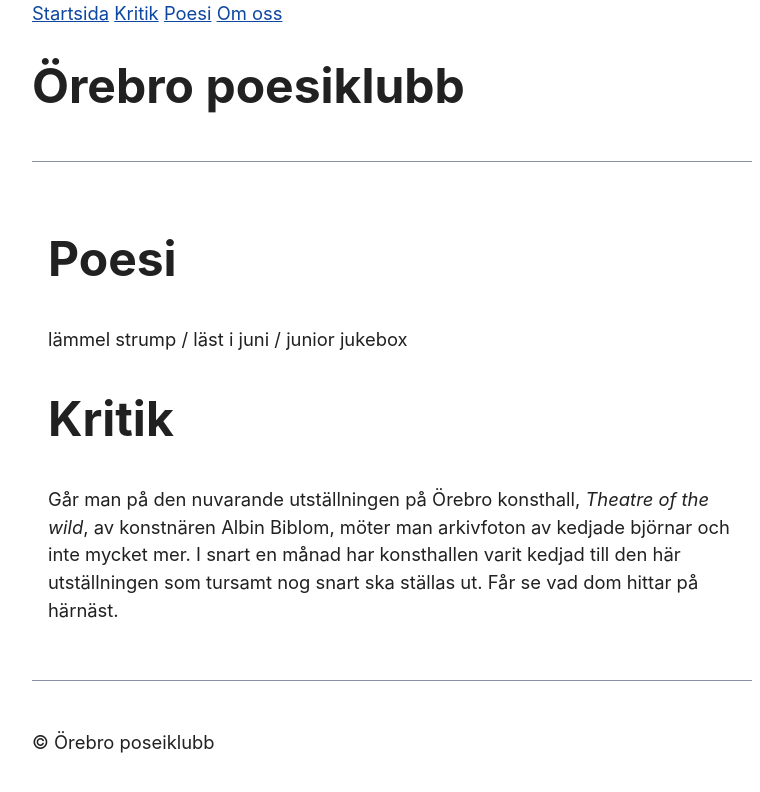
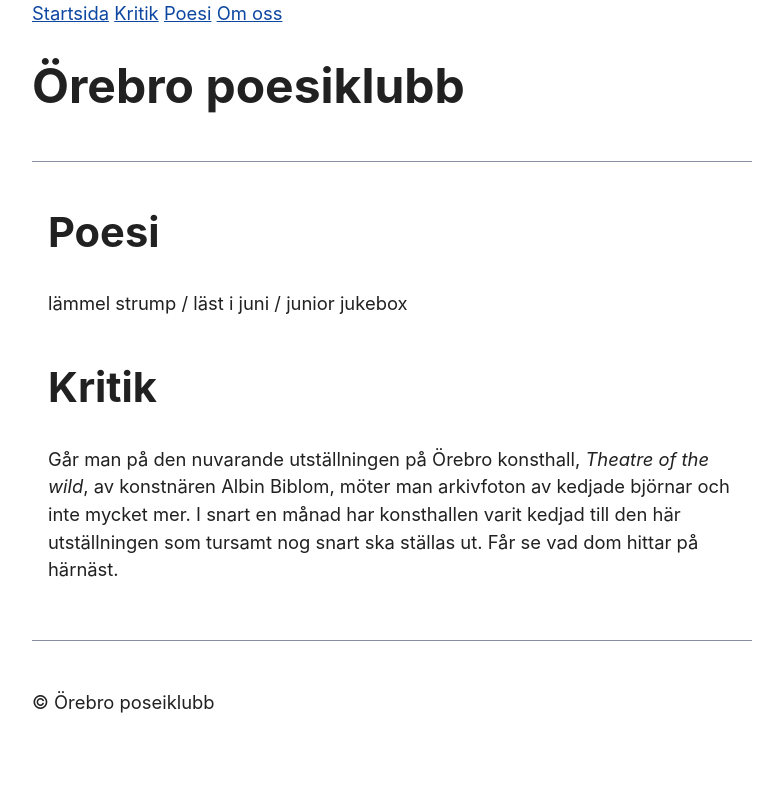
Before and after one commit to vhag/vhag.github.io, a Jekyll site: the page built from index.md, in a window 1280 px wide. Shown: the top 792 px of the page, without its empty margins (248-1008 px from the left). Built offline with Jekyll 4.4.1, drawn with Linux system fonts in a browser that asks for light colours.

```diff
--- a/index.md
+++ b/index.md
@@ -3,8 +3,8 @@ title: Örebro poesiklubb
 layout: default
 ---
 
-# Poesi
+## Poesi
 lämmel strump / läst i juni / junior jukebox
 
-# Kritik
+## Kritik
 Går man på den nuvarande utställningen på Örebro konsthall, *Theatre of the wild*, av konstnären Albin Biblom, möter man arkivfoton av kedjade björnar och inte mycket mer. I snart en månad har konsthallen varit kedjad till den här utställningen som tursamt nog snart ska ställas ut. Får se vad dom hittar på härnäst.
```
